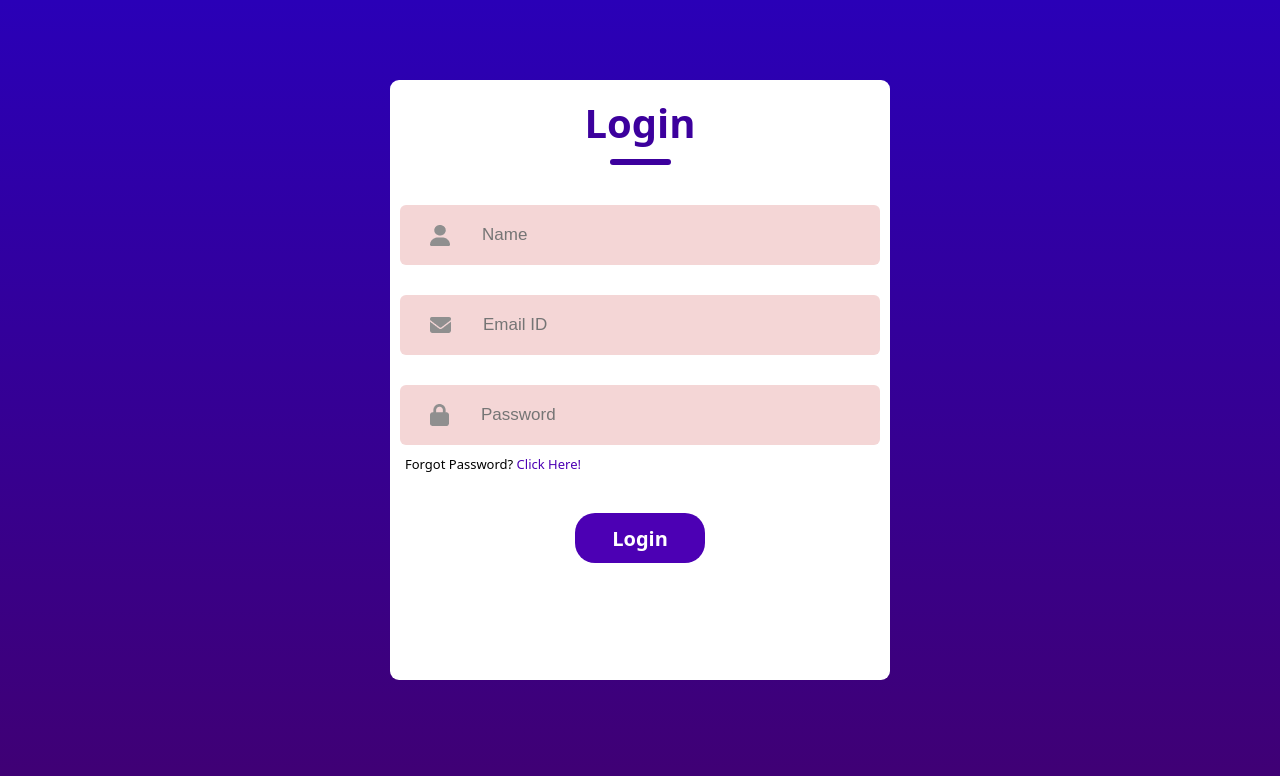
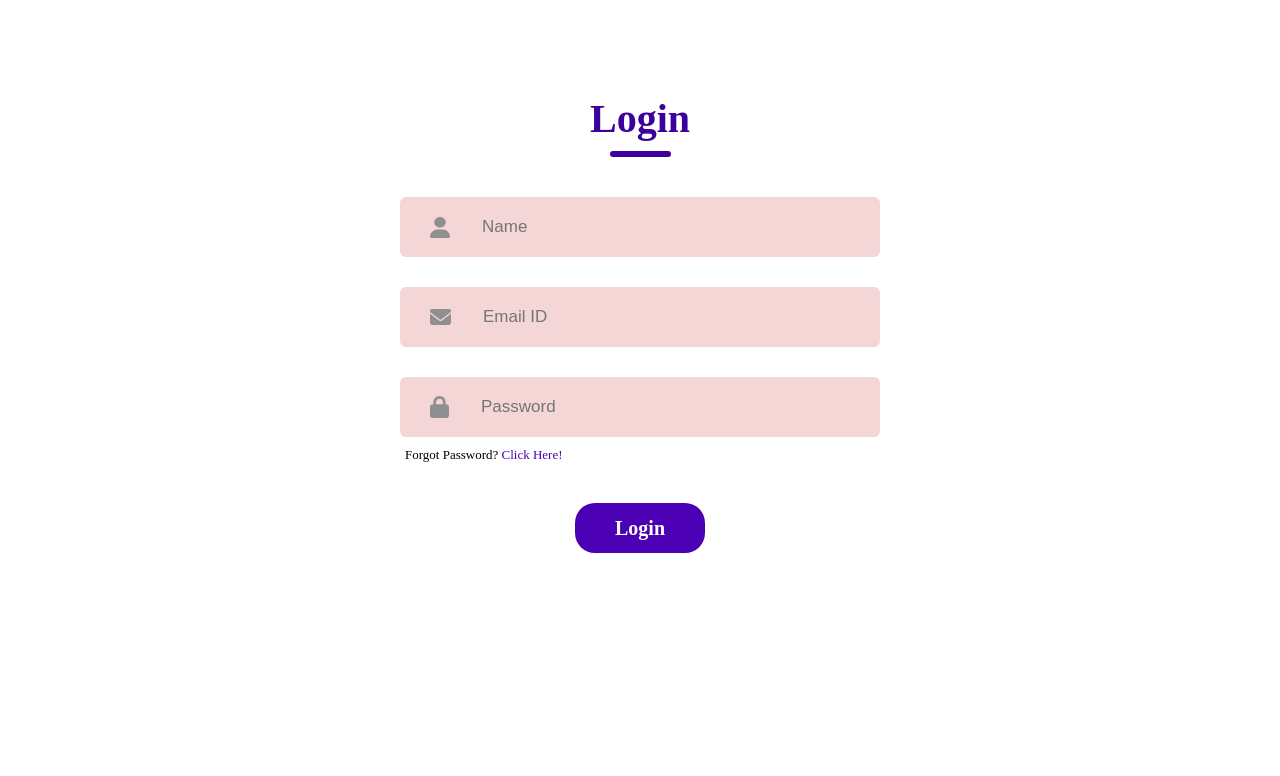
Before and after one commit to Sakib62/Bus-Service-Management, a React (Create React App) app in the folder bus-service-management/: page / in a window 1280 px wide. Shown: the top 776 px of the page. Built offline with nearby package versions, Linux system fonts and the light colour scheme.

Commit message:
Background color is set to  White

```diff
--- a/bus-service-management/src/Components/Login/Login.css
+++ b/bus-service-management/src/Components/Login/Login.css
@@ -1,13 +1,3 @@
-*{
-    box-sizing: border-box;
-}
-
-body{
-    margin: 0;
-    font-family: system-ui, -apple-system, BlinkMacSystemFont, 'Segoe UI', Roboto, Oxygen, Ubuntu, Cantarell, 'Open Sans', 'Helvetica Neue', sans-serif;
-    background: linear-gradient(#2A00B7, #42006C);
-    min-height: 100vh;
-}
 
 .container{
     display: flex;
--- a/bus-service-management/src/style.css
+++ b/bus-service-management/src/style.css
@@ -0,0 +1,9 @@
+*{
+    box-sizing: border-box;
+}
+
+body{
+    margin: 0;
+    font-family: system-ui, -apple-system, BlinkMacSystemFont, 'Segoe UI', Roboto, Oxygen, Ubuntu, Cantarell, 'Open Sans', 'Helvetica Neue', sans-serif;
+    min-height: 100vh;
+}
```
